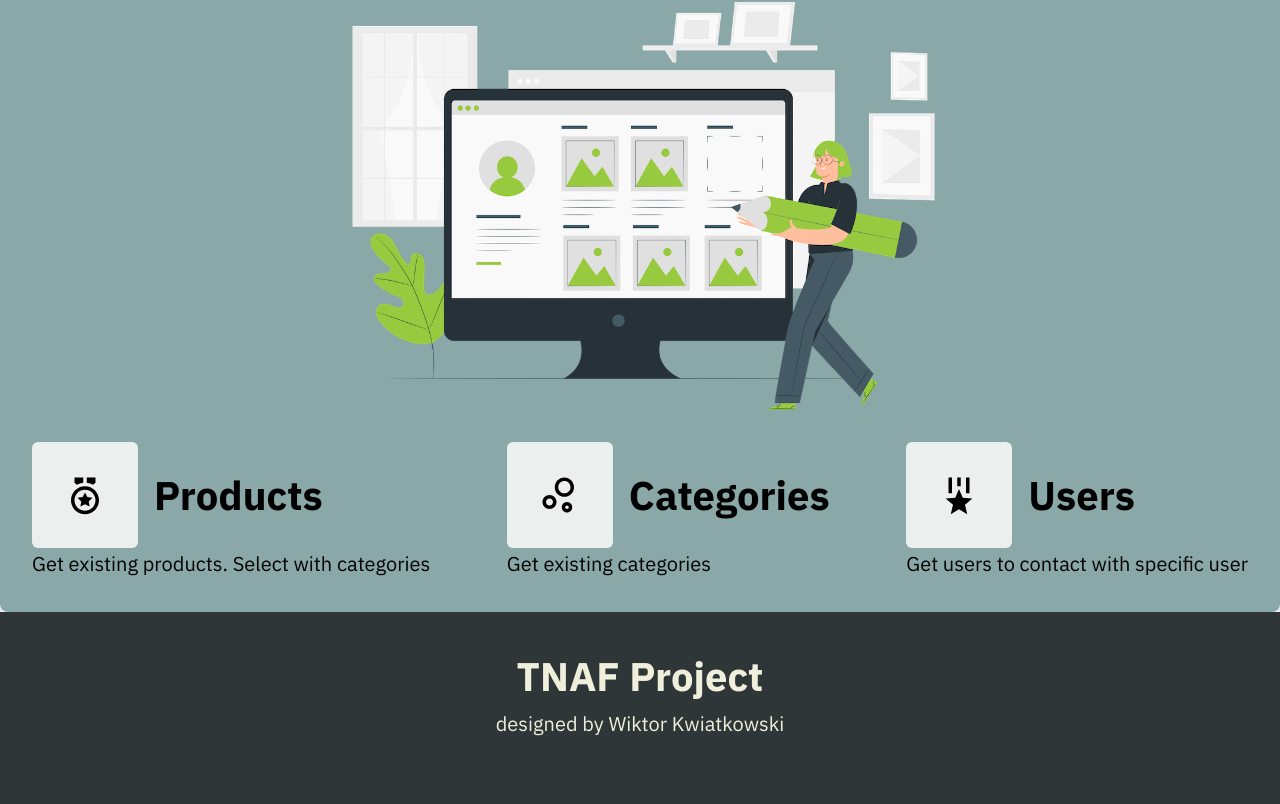
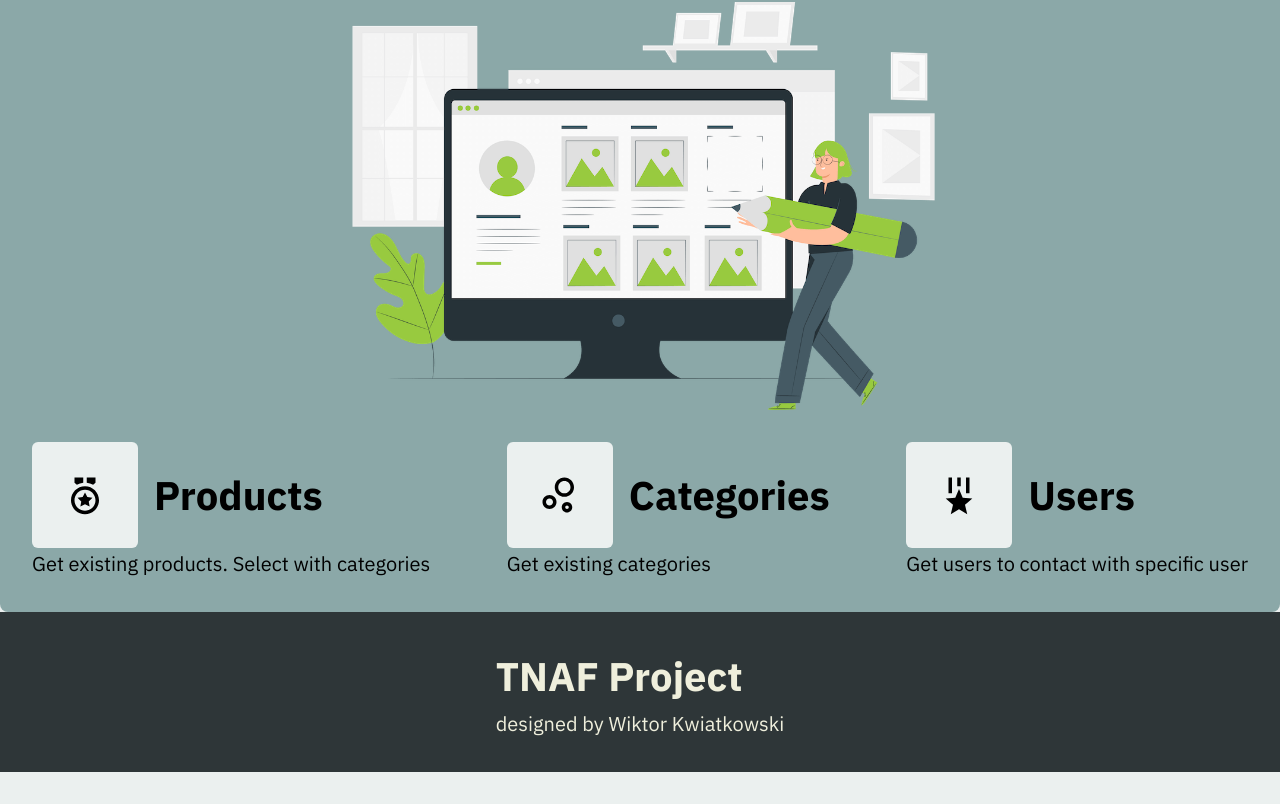
Before and after one commit to kwiatkowskiw/TNAF_project, a Vue app: page / in a window 1280 px wide. Shown: the part 260-1064 px from the top of the page. After the commit the page ends 1032 px from the top, so only its background shows below. Built offline with nearby package versions, Linux system fonts and the light colour scheme; what vue-awesome-paginate would draw is missing.

Commit message:
refactor base

```diff
--- a/src/App.vue
+++ b/src/App.vue
@@ -15,10 +15,6 @@
         <h3>TNAF Project</h3>
         <span>designed by Wiktor Kwiatkowski</span>
       </div>
-      <div class="footer-logos">
-        <i class="gg-instagram"></i>
-        <i class="gg-facebook"></i>
-      </div>
     </footer>
   </div>
 </template>
--- a/src/assets/scss/base.scss
+++ b/src/assets/scss/base.scss
@@ -1,6 +1,26 @@
-@use 'colors' as color;
-@use 'fonts' as font;
 @forward "components";
+
+:root {
+  --clr-text-primary: #000;
+  --clr-text-secondary: #efefdc;
+  --clr-background: #ebf0ef;
+  --clr-white: #ffff;
+  --clr-blue: #1f6d80;
+  --clr-background-secondary: #8ba8a8;
+  --primary-btn: #3d4c51;
+  --secondary-btn: #dcdee5;
+  --clr-500: #384447;
+  --clr-600: #2e3638;
+  --clr-700: #1f2223;
+  --clr-800: #0f1010;
+  --clr-error: #ee0a0a;
+  --fs-300: clamp(1.13rem, calc(1.08rem + 0.22vw), 1.25rem);
+  --fs-400: clamp(1.35rem, calc(1.20rem + 0.73vw), 1.77rem);
+  --fs-500: clamp(1.62rem, calc(1.31rem + 1.53vw), 2.50rem);
+  --fs-600: clamp(1.94rem, calc(1.39rem + 2.77vw), 3.53rem);
+  --fs-700: clamp(2.33rem, calc(1.41rem + 4.63vw), 5.00rem);
+  --fs-800: clamp(2.80rem, calc(1.32rem + 7.42vw), 7.07rem);
+}
 
 
 *, *::before, *::after {
@@ -17,17 +37,17 @@ html {
 
 body {
   font-family: 'IBM Plex Sans', sans-serif;
-  font-size: font.$fs-300;
+  font-size: var(--fs-300);
   line-height: 1.6;
-  background-color: color.$clr-background;
-  color: color.$clr-text-primary;
+  background-color: var(--clr-background);
+  color: var(--clr-text-primary);
 }
 
 .wrapper {
   display: flex;
   flex-direction: column;
   min-height: 100vh;
-  max-width: 1440px;
+  max-width: 90rem;
   margin-inline: auto;
 }
 
@@ -42,35 +62,35 @@ a {
   text-decoration: none;
 
   &:hover {
-    color: color.$clr-blue;
+    color: var(--clr-blue);
     cursor: pointer;
   }
 }
 
 h1 {
-  font-size: font.$fs-700;
+  font-size: var(--fs-700);
 }
 
 h2 {
-  font-size: font.$fs-600;
+  font-size: var(--fs-600);
 }
 
 h3 {
-  font-size: font.$fs-500;
+  font-size: var(--fs-500);
 }
 
 h4 {
-  font-size: font.$fs-400;
+  font-size: var(--fs-400);
 }
 
 h5 {
-  font-size: font.$fs-300;
+  font-size: var(--fs-300);
 }
 
 img {
+  display: block;
   object-fit: cover;
   object-position: bottom;
-  display: block;
 }
 
 header {
@@ -79,10 +99,10 @@ header {
   align-items: center;
   margin-top: 2rem;
   padding-inline: 1rem;
-  font-size: font.$fs-300;
+  font-size: var(--fs-300);
 
   > img {
-    max-width: 50px;
+    max-width: 3.125rem;
   }
 }
 
@@ -105,22 +125,18 @@ button {
 footer {
   display: flex;
   flex-direction: column;
+  align-items: center;
   gap: 2rem;
   margin-top: auto;
-  color: color.$clr-text-secondary;
-  background-color: color.$clr-600;
+  color: var(--clr-text-secondary);
+  background-color: var(--clr-600);
   padding: 2rem 1.5rem;
-}
 
-.footer-info {
-  display: flex;
-  flex-flow: column wrap;
-  align-items: center;
-}
-
-.footer-logos {
-  display: flex;
-  gap: 1.5rem;
+  &-info {
+    display: flex;
+    flex-direction: column;
+    align-items: center;
+  }
 }
 
 input[type="number"]::-webkit-inner-spin-button,
```
